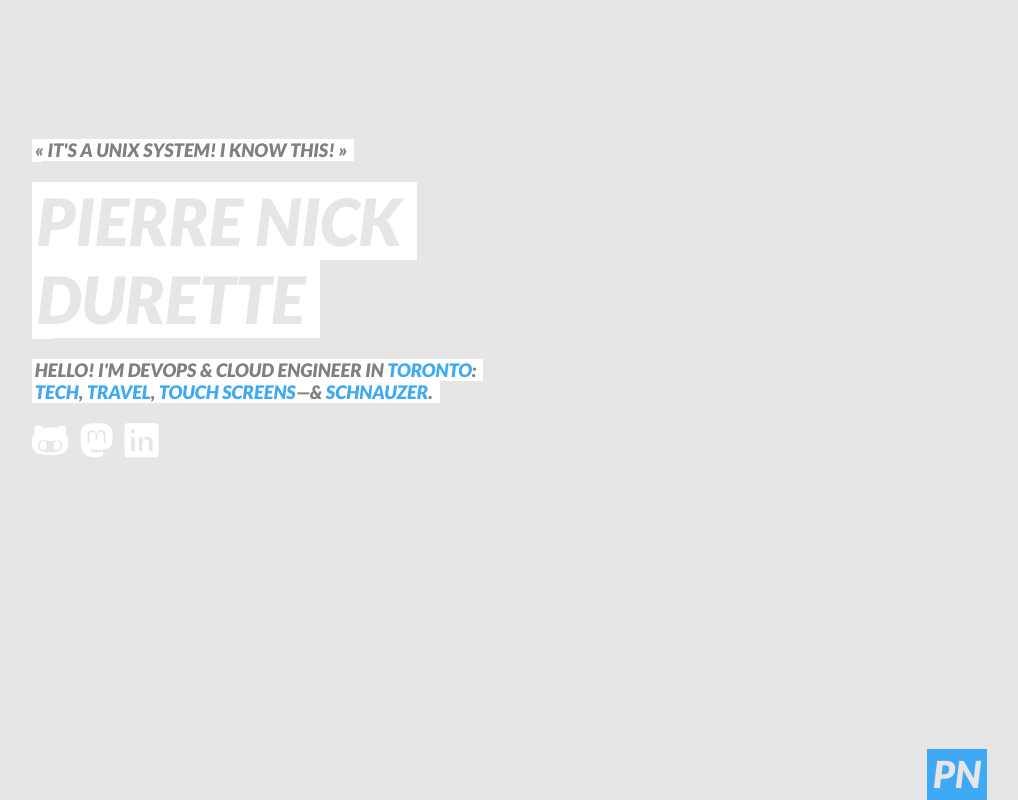
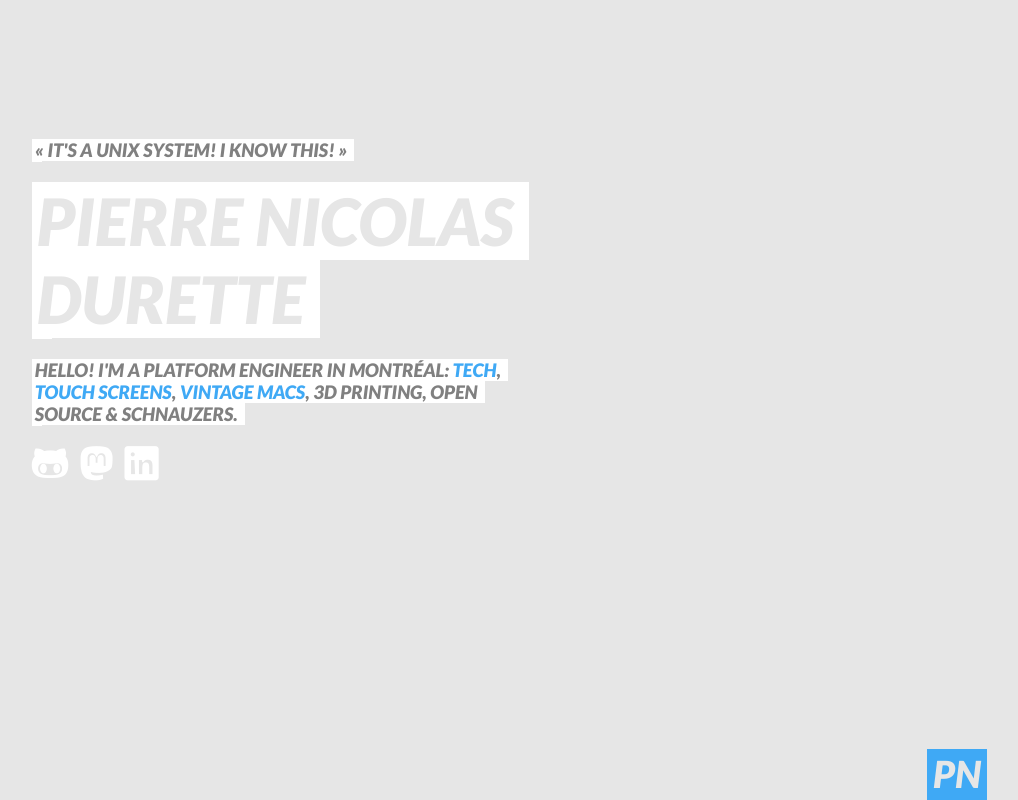
Before and after one commit to pndurette/pndurette.github.io, a plain HTML site: page index.html in a window 1280 px wide. Shown: the whole page, without its empty margins (229-1247 px from the left). Drawn offline with Linux system fonts and the light colour scheme.

Commit message:
Update, format, use local gifs

```diff
--- a/index.html
+++ b/index.html
@@ -1,54 +1,69 @@
 <!doctype html>
 <html>
+
 <head>
-	<meta http-equiv="Content-Type" content="text/html;charset=utf-8"/>
+  <meta http-equiv="Content-Type" content="text/html;charset=utf-8" />
   <meta name="viewport" content="width=device-width, initial-scale=1, maximum-scale=1">
   <base target="_blank">
 
   <title>Pierre Nicolas Durette</title>
-    <meta name="description" content="Hello! I'm a DevOps & Cloud Engineer in Toronto: Tech, Travel, Touch Screens & Schnauzer." />
+  <meta name="description"
+    content="Hello! I'm a platform engineer in Montréal: Tech, Travel, Touch Screens & Schnauzer." />
 
   <!-- Twitter -->
   <meta name="twitter:card" content="summary">
   <meta name="twitter:creator" content="@PierreNick">
   <meta name="twitter:title" content="Pierre Nicolas Durette">
-    <meta name="twitter:description" content="Hello! I'm a DevOps & Cloud Engineer in Toronto: Tech, Travel, Touch Screens & Schnauzer.">
+  <meta name="twitter:description"
+    content="Hello! I'm a platform engineer in Montréal: Tech, Travel, Touch Screens & Schnauzer.">
 
   <!-- Facebook -->
-    <meta property="og:title" content="Pierre Nicolas Durette"/>
-    <meta property="og:description" content="Hello! I'm a DevOps & Cloud Engineer in Toronto: Tech, Travel, Touch Screens & Schnauzer.">
-    <meta property="og:url" content="http://pierre-nick.com"/>
+  <meta property="og:title" content="Pierre Nicolas Durette" />
+  <meta property="og:description"
+    content="Hello! I'm a platform engineer in Montréal: Tech, Travel, Touch Screens & Schnauzer.">
+  <meta property="og:url" content="http://pierre-nick.com" />
   <meta property="og:image" content="http://pierre-nick.com/og.png">
   <meta property="og:type" content="website" />
 
   <!-- Fonts -->
   <link href="https://fonts.googleapis.com/css?family=Lato:900i" rel="stylesheet">
-    <link rel="stylesheet" href="https://use.fontawesome.com/releases/v5.3.1/css/all.css" integrity="sha384-mzrmE5qonljUremFsqc01SB46JvROS7bZs3IO2EmfFsd15uHvIt+Y8vEf7N7fWAU" crossorigin="anonymous">
+  <link rel="stylesheet" href="https://use.fontawesome.com/releases/v5.3.1/css/all.css"
+    integrity="sha384-mzrmE5qonljUremFsqc01SB46JvROS7bZs3IO2EmfFsd15uHvIt+Y8vEf7N7fWAU" crossorigin="anonymous">
 
   <link rel="stylesheet" type="text/css" href="main.css" />
   <script src="main.js"></script>
 
 </head>
+
 <body>
 
   <section>
     <div class="content">
-    <div class="inline-p"><p><strong>« <script>quote([
+      <div class="inline-p">
+        <p><strong>«
+            <script>quote([
                 "I'll create a <a href='https://www.youtube.com/watch?v=hkDD03yeLnU'>GUI interface using visual basic</a> see if I can track an IP address.",
                 "It's a UNIX system! I know this!",
                 "<a href='https://www.youtube.com/watch?v=LhF_56SxrGk'>ENHANCE</a>!"
-        ])</script> »</strong></p></div>
-    <div class="inline-h1"><h1 style="color: "><strong>Pierre Nick<br/>Durette</strong></h1></div>
-    <div class="inline-p"><p><strong>
-        Hello! I'm DevOps & Cloud Engineer in <a href="https://www.instagram.com/p/6jPz5_wWRn/">Toronto</a>:
-        <a href="https://cdn.vox-cdn.com/thumbor/tfwM5FPZNhQ8dRRjpSqvw4s0dzU=/0x0:400x267/1400x1400/filters:focal(0x0:400x267):format(gif)/cdn.vox-cdn.com/uploads/chorus_image/image/51253181/KellyRowlandNokia.0.0.gif">Tech</a>, <a href="https://www.instagram.com/p/222LpXwWQV/">travel</a>, <a href="https://media.giphy.com/media/xT9KVgmGTooXz0iDPW/giphy.gif">touch screens</a>—& <a href="https://instagram.com/p/ulZ56MwWf9/">schnauzer</a>.
-    </strong></p></div>
+              ])</script> »
+          </strong></p>
+      </div>
+      <div class="inline-h1">
+        <h1><strong>Pierre Nicolas<br />Durette</strong></h1>
+      </div>
+      <div class="inline-p">
 
-
+        <p><strong>
+            Hello! I'm a platform engineer in Montréal:
+            <a href="img/KellyRowlandNokia.gif">Tech</a>,
+            <a href="img/CherWardrobe.webp">touch screens</a>, <a href="img/FlyingToastersColour.gif">Vintage Macs</a>,
+            3D printing, open source & Schnauzers.
+          </strong></p>
+      </div>
 
       <div class="icon-box">
         <a href="https://github.com/pndurette"><i class="fab fa-github-alt fa-2x"></i></a>
-	<a href="https://hachyderm.io/@pierrenick" rel="me" ><i class="fab fa-mastodon fa-2x"></i></a>
+        <a href="https://hachyderm.io/@pierrenick" rel="me"><i class="fab fa-mastodon fa-2x"></i></a>
         <a href="https://ca.linkedin.com/in/pndurette"><i class="fab fa-linkedin fa-2x"></i></a>
       </div>
 
@@ -57,4 +72,5 @@
   </section>
 
 </body>
+
 </html>
```
Also changed, not shown: img/CherWardrobe.webp (added), 3 other files. Lines whose indentation alone changed are shown as unchanged.
